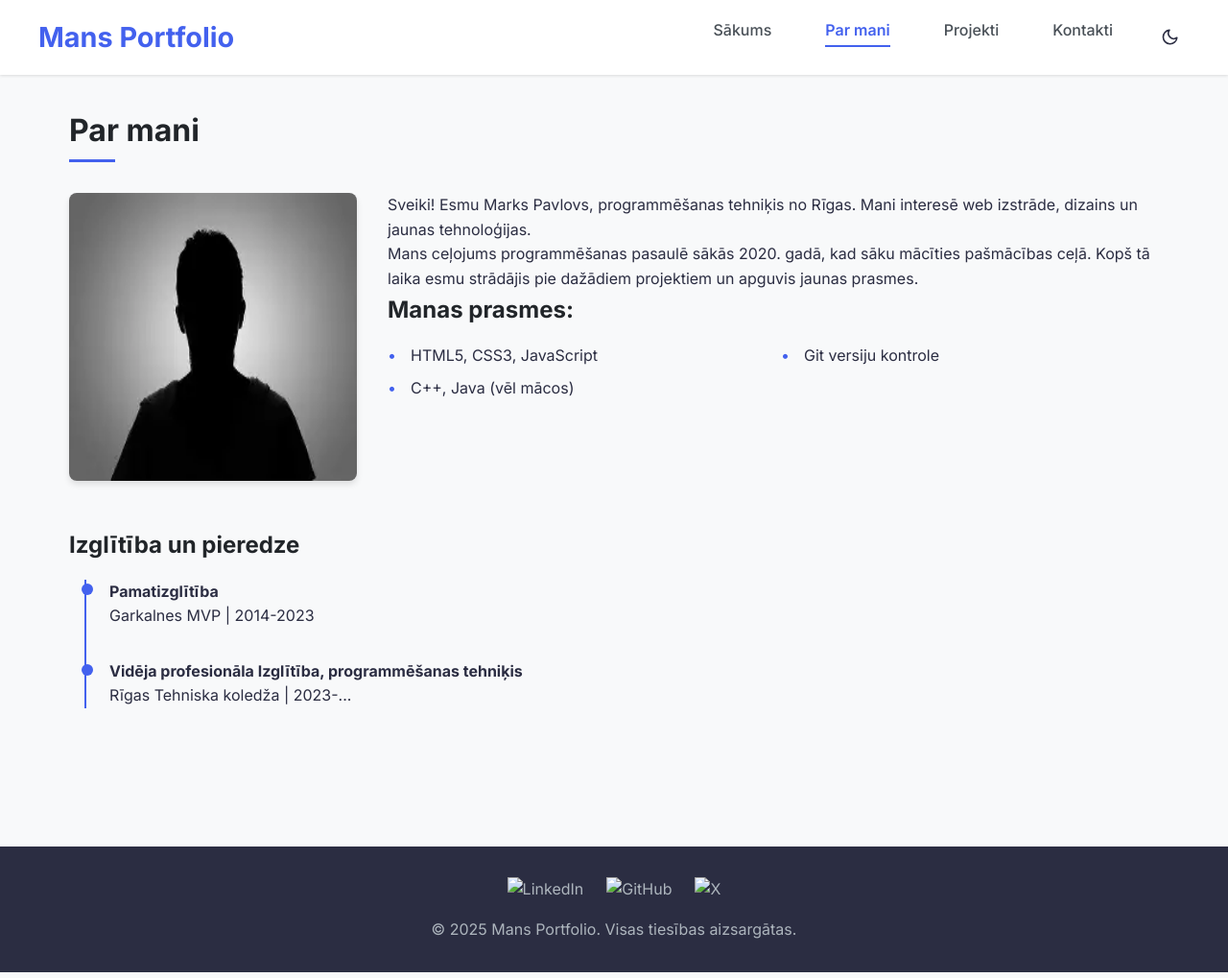
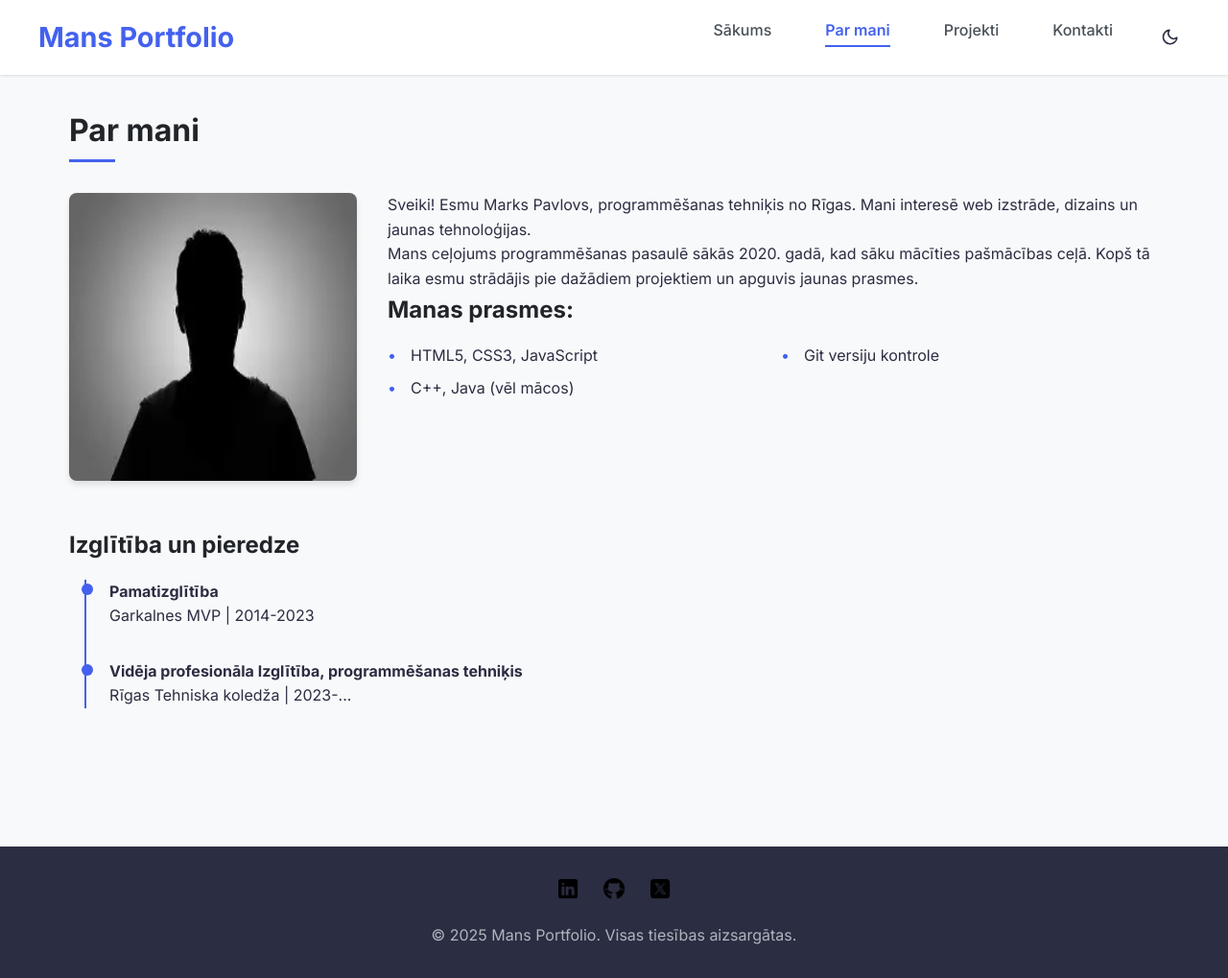
Before and after one commit to Marks936/Prakt_2, a plain HTML site: page about.html in a window 1280 px wide. Shown: the whole page at 96% size. Drawn offline with Linux system fonts and the light colour scheme; a script that the page names is missing.

Commit message:
Update about.html

```diff
--- a/about.html
+++ b/about.html
@@ -66,13 +66,13 @@
         <div class="footer-content">
             <div class="social-links">
                 <a href="https://linkedin.com" aria-label="LinkedIn" rel="noopener noreferrer">
-                    <img src="images/linkein-icon.svg" alt="LinkedIn" width="24" height="24" loading="lazy">
+                    <img src="images/linkein-icon.png" alt="LinkedIn" width="24" height="24" loading="lazy">
                 </a>
                 <a href="https://github.com" aria-label="GitHub" rel="noopener noreferrer">
-                    <img src="images/github-icon.svg" alt="GitHub" width="24" height="24" loading="lazy">
+                    <img src="images/github-icon.png" alt="GitHub" width="24" height="24" loading="lazy">
                 </a>
                 <a href="https://x.com" aria-label="X(Twitter)" rel="noopener noreferrer">
-                    <img src="images/x-icon.svg" alt="X" width="24" height="24" loading="lazy">
+                    <img src="images/x-icon.png" alt="X" width="24" height="24" loading="lazy">
                 </a>
             </div>
             <p>&copy; <span id="current-year"></span> Mans Portfolio. Visas tiesības aizsargātas.</p>
```
